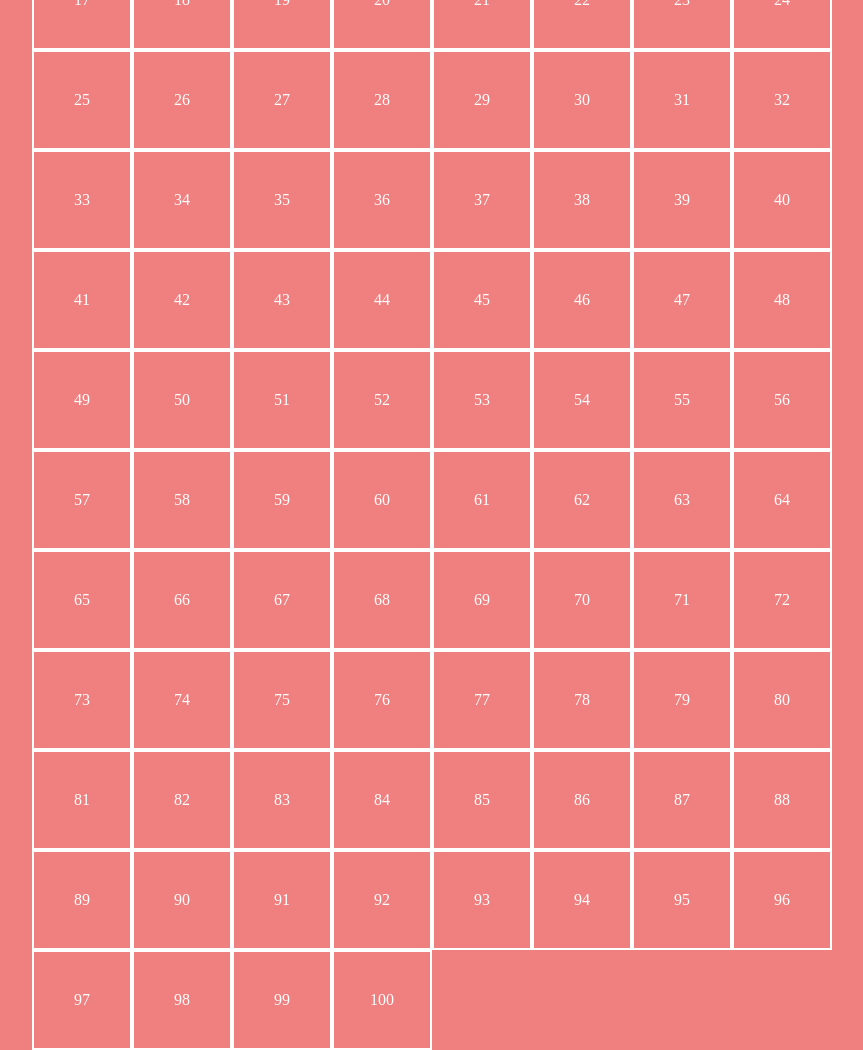
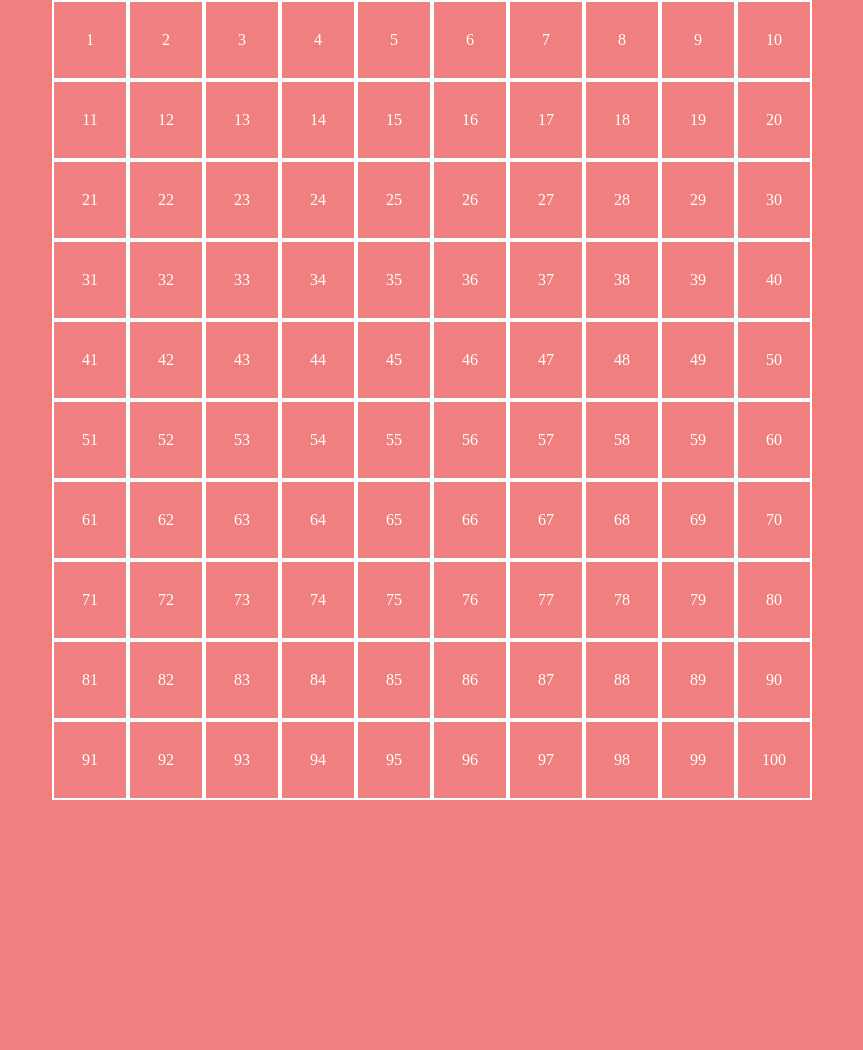
Before and after one commit to simolorevg/js-campominato-grid, a plain HTML site: page index.html in a window 1280 px wide. Shown: the whole page, without its empty margins (208-1071 px from the left). After the commit the page ends 820 px from the top, so only its background shows below. Drawn offline with Linux system fonts and the light colour scheme.

Commit message:
Grid complete

```diff
--- a/css/style.css
+++ b/css/style.css
@@ -18,13 +18,15 @@ body{
     align-items: center;
     color: white;
 }
-.grid{
+#number-grid{
+    width: 100%;
+    padding: 20px;
     display: flex;
     flex-wrap: wrap;
 }
 .grid-item{
-    width: calc(800px / 8);
-    height: calc((800px / 8));
+    width: calc(800px / 10 - 4px);
+    height: calc((800px / 10));
     display: flex;
     justify-content: center;
     align-items: center;
--- a/index.html
+++ b/index.html
@@ -10,7 +10,7 @@
 </head>
 <body>
     <div class="container">
-        <div class="grid" id="number-grid"></div>
+        <div id="number-grid"></div>
     </div>
     <script src="js/script.js"></script>
 </body>
```
